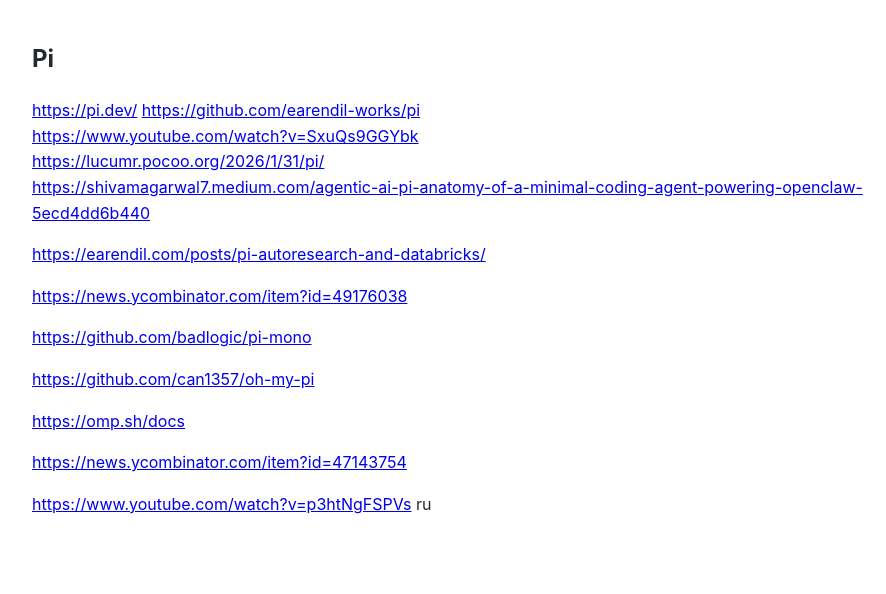
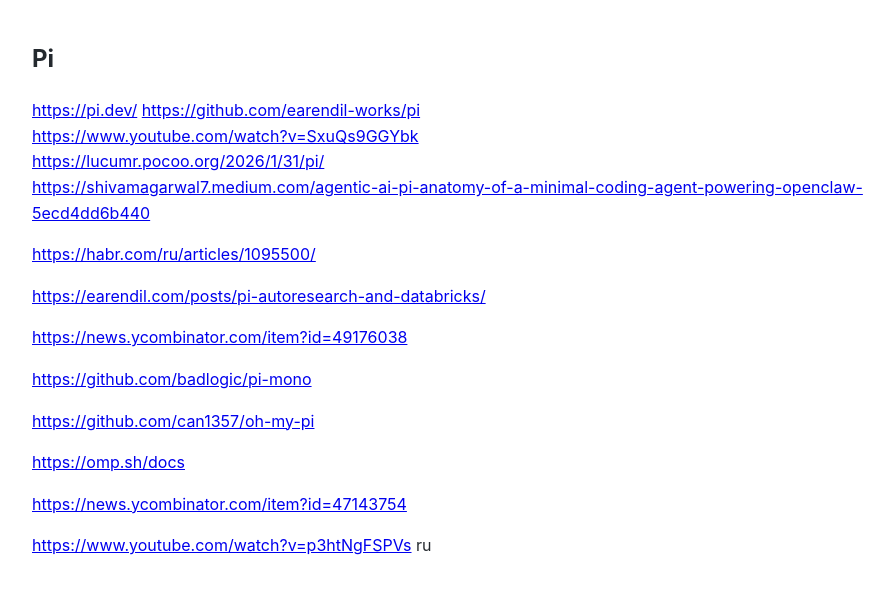
Before and after one commit to Michael-Lubinsky/michael-lubinsky.github.com, a Jekyll site: the page built from agent/pi.md, in a window 1280 px wide. Shown: the top 594 px of the page, without its empty margins (158-1044 px from the left). Built offline with Jekyll 4.4.1, drawn with Linux system fonts in a browser that asks for light colours; our own code applies the rules of GitHub Pages for plain Markdown files.

Commit message:
Add additional links to pi.md

```diff
--- a/agent/pi.md
+++ b/agent/pi.md
@@ -5,6 +5,8 @@
 <https://www.youtube.com/watch?v=SxuQs9GGYbk>
 <https://lucumr.pocoo.org/2026/1/31/pi/>
 <https://shivamagarwal7.medium.com/agentic-ai-pi-anatomy-of-a-minimal-coding-agent-powering-openclaw-5ecd4dd6b440>
+
+<https://habr.com/ru/articles/1095500/>
 
 <https://earendil.com/posts/pi-autoresearch-and-databricks/>
 
```
